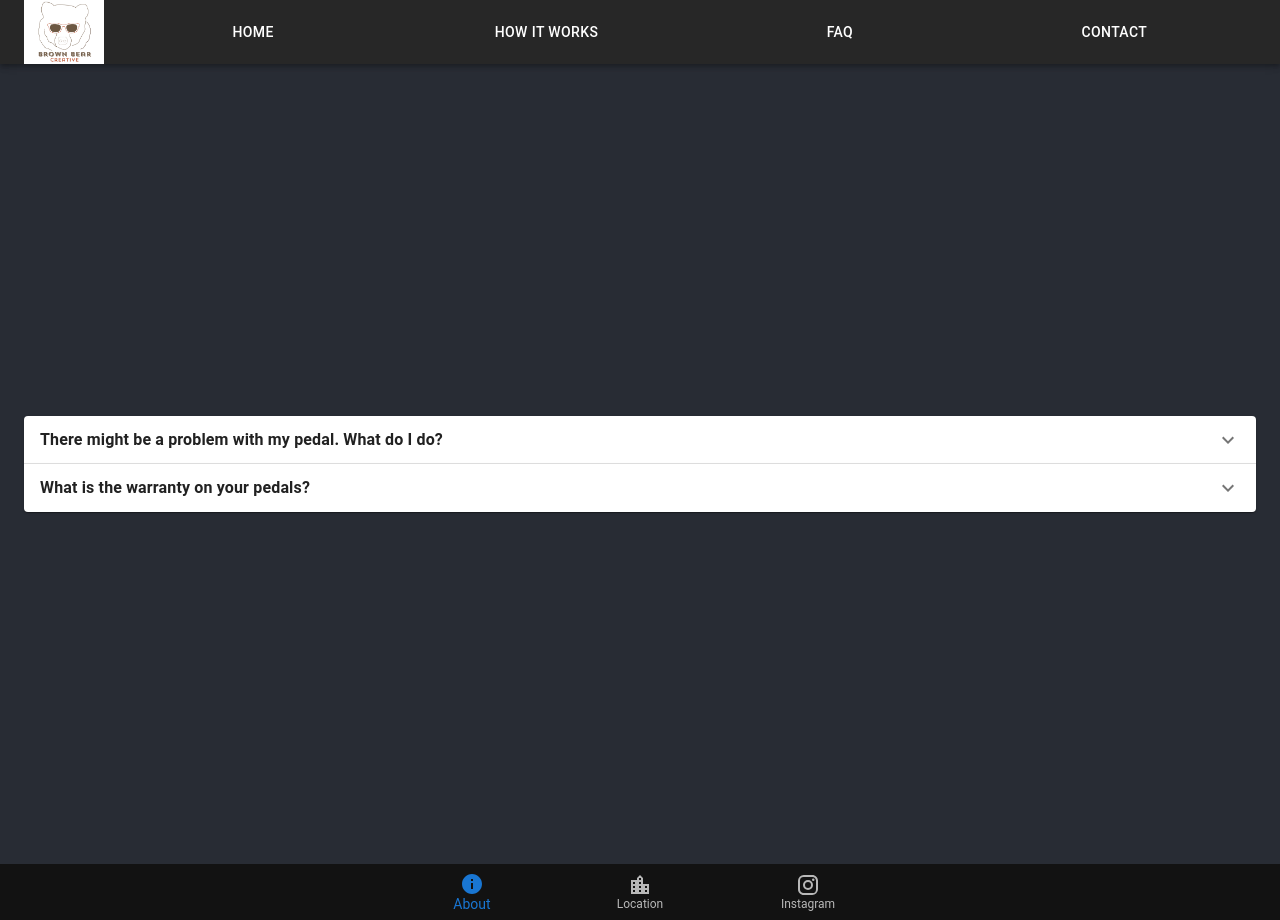
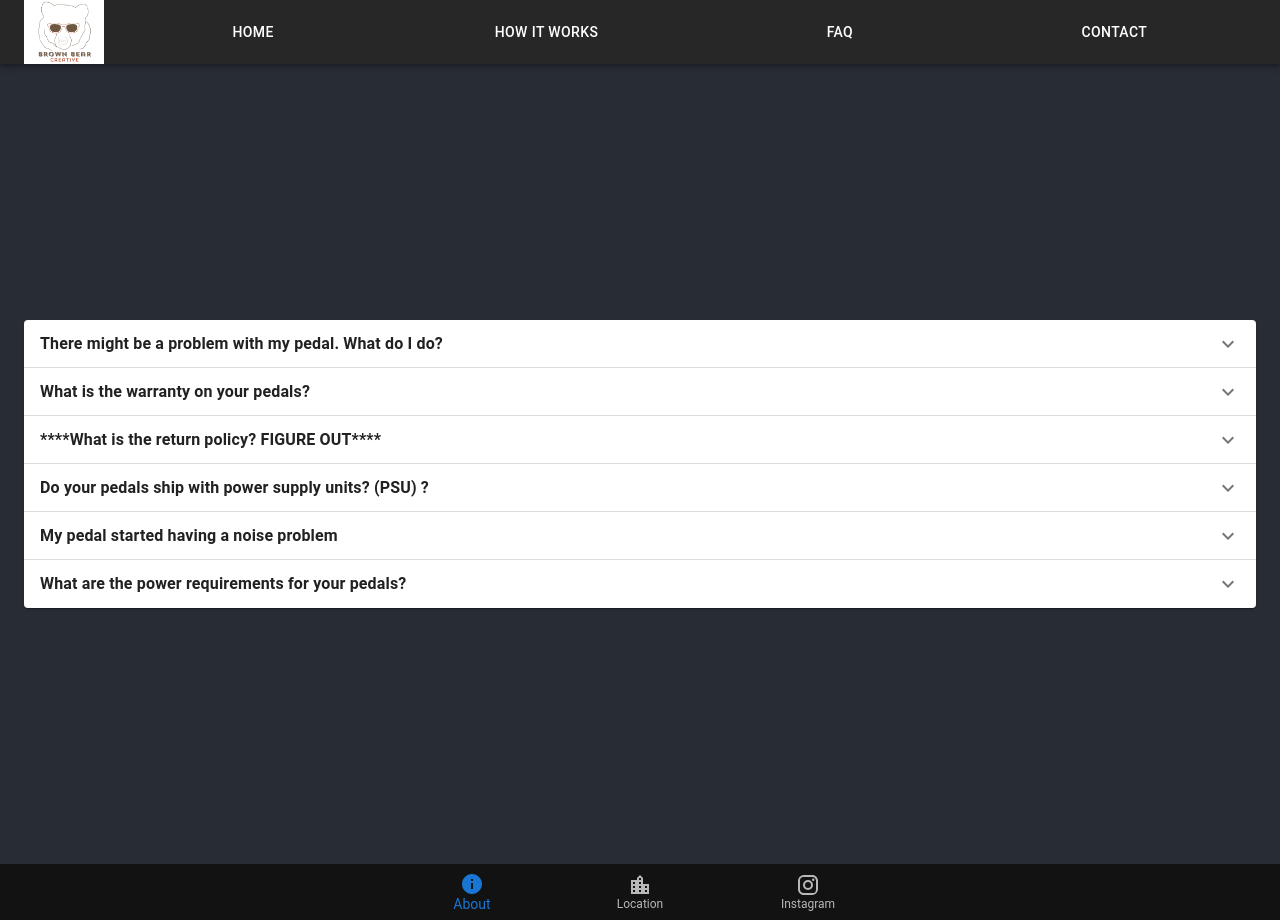
Before and after one commit to jaylingelbach/brownbearpedals, a React (Create React App) app: page /faq in a window 1280 px wide. Built offline with nearby package versions, Linux system fonts and the light colour scheme.

Commit message:
FAQ updated

```diff
--- a/src/components/faq.jsx
+++ b/src/components/faq.jsx
@@ -5,50 +5,31 @@ import AccordionDetails from '@mui/material/AccordionDetails';
 import Container from '@mui/material/Container';
 import Typography from '@mui/material/Typography';
 import ExpandMoreIcon from '@mui/icons-material/ExpandMore';
+import faqQuestions from '../faqQuestions/faqQuestions';
 
 export default function Faq() {
   return (
     <div className="App-body">
       <Container maxWidth="xl">
         <div>
-          <Accordion sx={{textAlign:'start'}}>
+          {faqQuestions.map((prop, key) => {
+            return (
+              <Accordion key={key} sx={{textAlign:'start'}}>
                 <AccordionSummary
                   expandIcon={<ExpandMoreIcon />}
-              aria-controls="panel1a-content"
-              id="panel1a-header"
                 >
-              <Typography sx={{fontWeight:'bold'}}>There might be a problem with my pedal. What do I do?</Typography>
+                  <Typography sx={{ fontWeight: 'bold' }}>
+                     {prop.summary}
+                  </Typography>
                 </AccordionSummary>
               <AccordionDetails>
                 <Typography>
-              Please contact us here. Once the
-              troubleshooting procedure has been completed
-              (over 75% of issues are fixed this way). If the pedal needs to
-              come back to us, you will need to complete the return
-              form (with the RA number provided by us) and include it in the
-              package. Details of where to send it to you will be provided with
-              the RA number.
+                  {prop.details}
                 </Typography>
               </AccordionDetails>
           </Accordion>
-          <Accordion sx={{textAlign:'start'}}>
-            <AccordionSummary
-              expandIcon={<ExpandMoreIcon />}
-              aria-controls="panel2a-content"
-              id="panel2a-header"
-            >
-              <Typography sx={{fontWeight: 'bold'}}>What is the warranty on your pedals?</Typography>
-            </AccordionSummary>
-            <AccordionDetails>
-              <Typography>
-                1 year warranty includes parts and labor and return shipping back
-                to you within Continental USA. You are responsible to ship it to
-                us. If we open it up and find repairs are needed because of
-                misuse, abuse (accidental or not) or neglect than we cannot
-                cover the repairs for free.
-              </Typography>
-            </AccordionDetails>
-          </Accordion>
+            )
+          })}
         </div>
       </Container>
     </div>
--- /dev/null
+++ b/src/faqQuestions/faqQuestions.js
@@ -0,0 +1,47 @@
+const faqQuestions = [
+{
+    summary: 'There might be a problem with my pedal. What do I do?',
+    details: `Please contact us here. Once the troubleshooting procedure has
+    been completed (over 75% of issues are fixed this way). If the pedal needs
+    to come back to us, you will need to complete the return
+    form (with the RA number provided by us) and include it in the
+    package. Details of where to send it to you will be provided with
+    the RA number.`
+},
+{
+    summary:'What is the warranty on your pedals?',
+    details: `1 year warranty includes parts and labor and return shipping back
+    to you within Continental USA. You are responsible to ship it to
+    us. If we open it up and find repairs are needed because of
+    misuse, abuse (accidental or not) or neglect than we cannot
+    cover the repairs for free.`
+},
+{
+    summary: '****What is the return policy? FIGURE OUT****',
+    details: 'FIGURE OUT BEFORE RELEASE'
+},
+{
+    summary: 'Do your pedals ship with power supply units? (PSU) ?',
+    details: `Our pedals do not ship with power supply units. Importantly
+    they also do not have the ability to run off a 9v battery either. You will
+    need to power these with a suitable (preferably isolated) 9v PSU that is
+    intended for guitar pedal power only.`
+},
+{
+    summary: 'My pedal started having a noise problem',
+    details: `Has anything else in the signal chain changed? Many noise problems
+    are due to an inferior power supply. Have you tried it by itself?
+    When troubleshooting it’s best to isolate the assumed source.
+    Have you tried it with different cables?
+    Are you using the gain channel of your amp or clean channel?
+    Most higher gain pedals sound best into the clean channel of an amp.`
+},
+{
+    summary: 'What are the power requirements for your pedals?',
+    details: `We advise you use a good quality power supply for your pedals. Each pedal was designed to run at 9v DC and
+     will perform as designed when being run that way. Also, ensure that your
+    power supply is a negative center pin.`
+},
+]
+
+export default faqQuestions;
```
Lines whose indentation alone changed are shown as unchanged.
